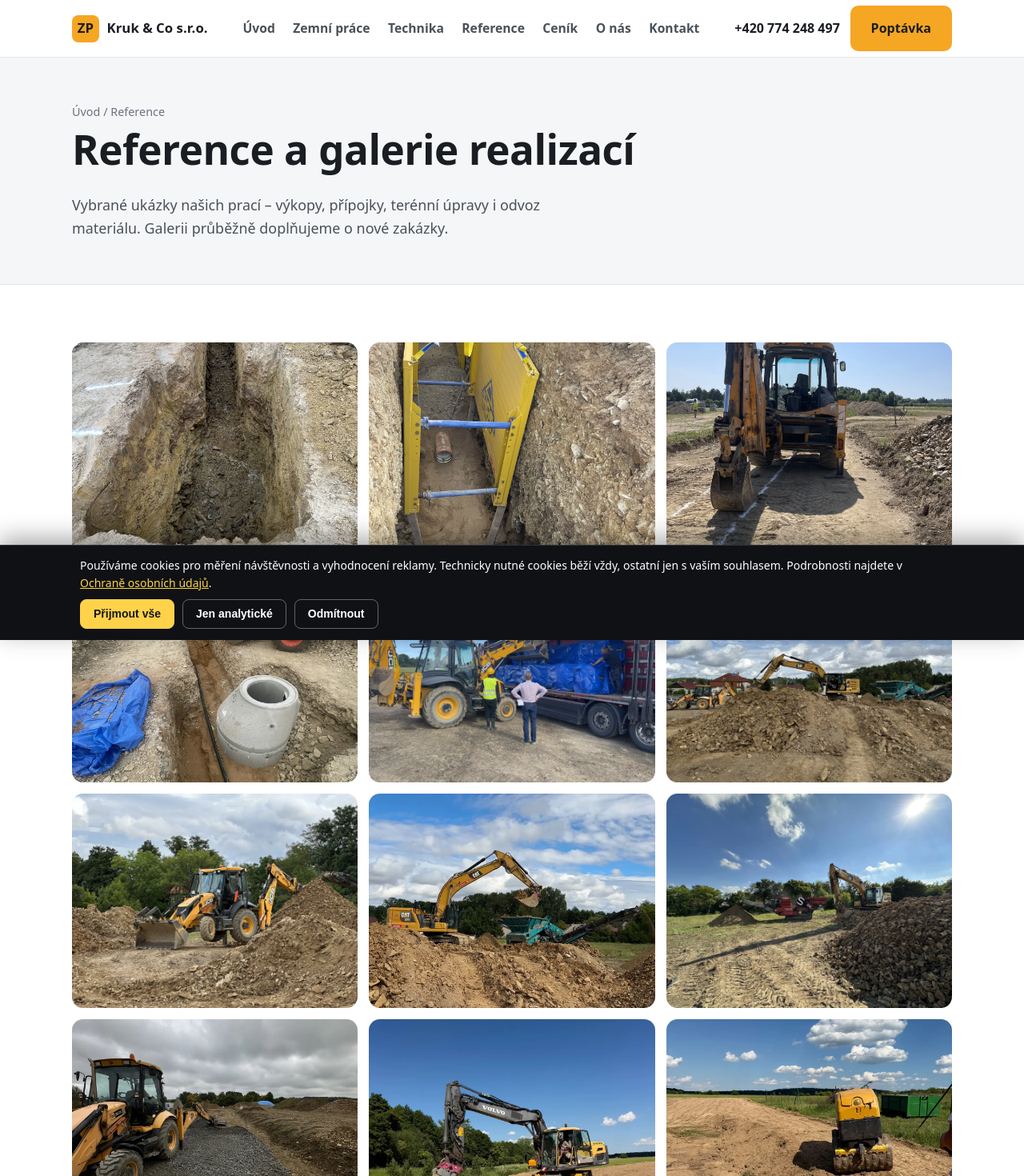
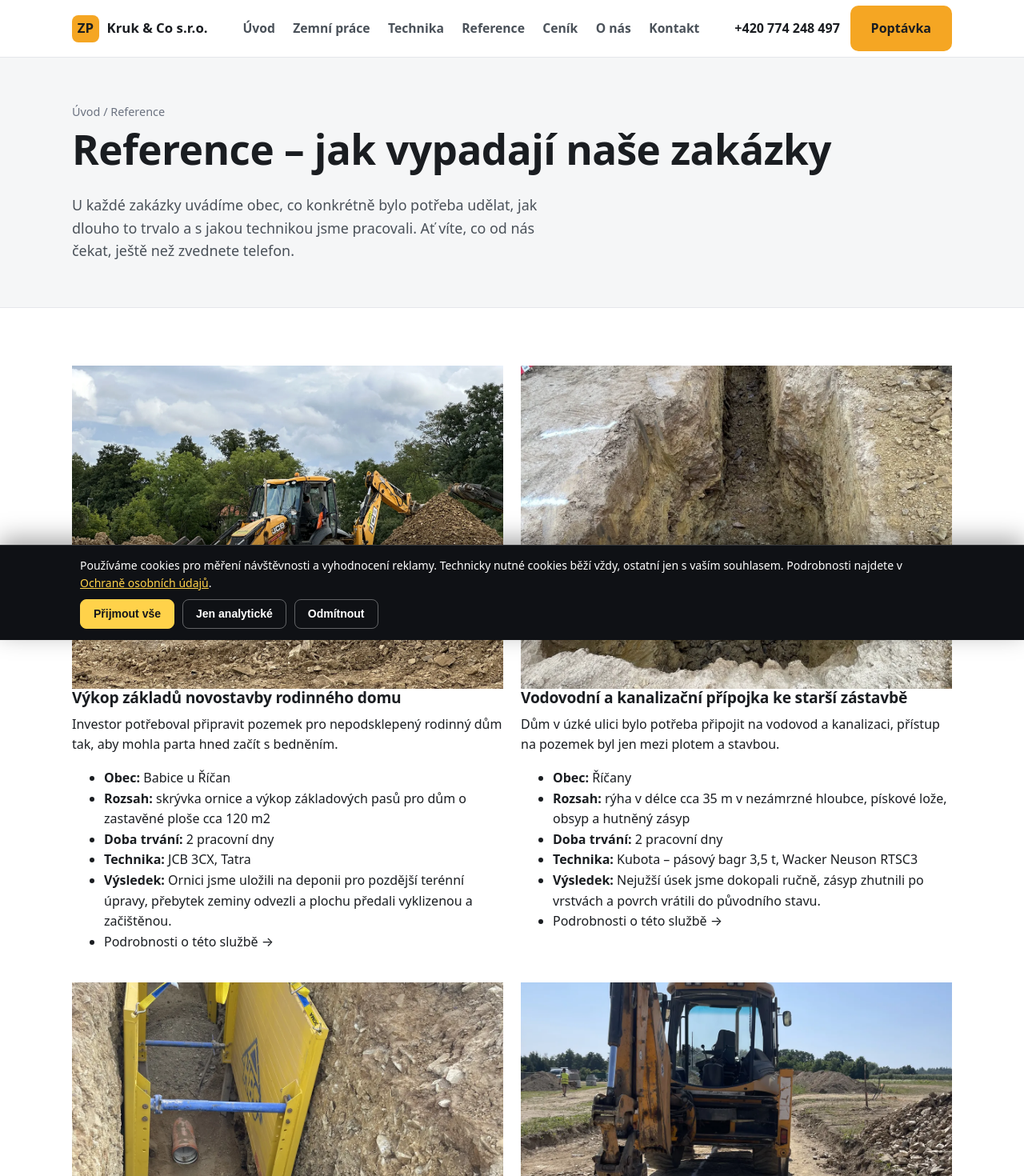
Before and after one commit to Foxxikk/zemni-prace-web, a Next.js app: page /reference in a window 1280 px wide. Shown: the top 1470 px of the page at 80% size. Built offline with nearby package versions, Linux system fonts and the light colour scheme; no server answers.

Commit message:
feat(seo): Reference jako pripadove studie (obec, rozsah, doba, technika)

```diff
--- a/app/reference/page.jsx
+++ b/app/reference/page.jsx
@@ -1,11 +1,14 @@
 import Image from "next/image";
+import Link from "next/link";
+import Breadcrumbs from "@/components/Breadcrumbs";
 import CtaBand from "@/components/CtaBand";
 import { reference } from "@/lib/site";
+import { pripadoveStudie } from "@/lib/pripadoveStudie";
 
 export const metadata = {
-  title: "Reference a galerie",
+  title: "Reference – případové studie zakázek",
   description:
-    "Ukázky našich realizací – výkopy základů, přípojky inženýrských sítí, terénní úpravy a další zemní práce v okrese Praha-východ.",
+    "Konkrétní zakázky z Praha-východ: obec, rozsah práce, doba trvání a použitá technika. Výkopy základů, přípojky, terénní úpravy i odvoz zeminy.",
   alternates: { canonical: "/reference" },
 };
 
@@ -14,21 +17,86 @@ export default function Reference() {
     <>
       <div className="page-head">
         <div className="container">
-          <p className="breadcrumb">Úvod / Reference</p>
-          <h1>Reference a galerie realizací</h1>
+          <Breadcrumbs items={[{ name: "Reference" }]} />
+          <h1>Reference – jak vypadají naše zakázky</h1>
           <p className="lead">
-            Vybrané ukázky našich prací – výkopy, přípojky, terénní úpravy i odvoz materiálu.
-            Galerii průběžně doplňujeme o nové zakázky.
+            U každé zakázky uvádíme obec, co konkrétně bylo potřeba udělat, jak dlouho to
+            trvalo a s jakou technikou jsme pracovali. Ať víte, co od nás čekat, ještě než
+            zvednete telefon.
           </p>
         </div>
       </div>
 
       <section className="section">
         <div className="container">
-          <div className="gallery">
+          <div className="grid grid-2">
+            {pripadoveStudie.map((p) => (
+              <article key={p.slug} className="case-card">
+                <div style={{ position: "relative", aspectRatio: "4 / 3" }}>
+                  <Image
+                    src={p.img}
+                    alt={p.alt}
+                    fill
+                    sizes="(max-width: 900px) 100vw, 540px"
+                    style={{ objectFit: "cover" }}
+                  />
+                </div>
+                <div className="case-body">
+                  <h3>{p.title}</h3>
+                  <p>{p.zadani}</p>
+                  <ul className="case-meta">
+                    <li>
+                      <b>Obec:</b>{" "}
+                      <Link href={"/zemni-prace/" + p.obecSlug}>{p.obec}</Link>
+                    </li>
+                    <li>
+                      <b>Rozsah:</b> {p.rozsah}
+                    </li>
+                    <li>
+                      <b>Doba trvání:</b> {p.doba}
+                    </li>
+                    <li>
+                      <b>Technika:</b> {p.stroje.join(", ")}
+                    </li>
+                    <li>
+                      <b>Výsledek:</b> {p.vysledek}
+                    </li>
+                    <li>
+                      <Link href={"/sluzby/" + p.sluzbaSlug}>
+                        Podrobnosti o této službě →
+                      </Link>
+                    </li>
+                  </ul>
+                </div>
+              </article>
+            ))}
+          </div>
+        </div>
+      </section>
+
+      <section className="section section-alt">
+        <div className="container">
+          <h2>Galerie z realizací</h2>
+          <p className="lead">
+            Fotky ze staveb v okolí Babic u Říčan. Galerii průběžně doplňujeme.
+          </p>
+          <div className="gallery" style={{ marginTop: 24 }}>
             {reference.map((r) => (
-              <a key={r.src} className="tile" href={r.src} target="_blank" rel="noopener noreferrer" title={r.alt}>
-                <Image src={r.src} alt={r.alt} fill sizes="(max-width: 900px) 50vw, 360px" style={{ objectFit: "cover" }} />
+              <a
+                key={r.src}
+                className="tile"
+                href={r.src}
+                target="_blank"
+                rel="noopener noreferrer"
+                title={r.alt}
+              >
+                <Image
+                  src={r.src}
+                  alt={r.alt}
+                  fill
+                  sizes="(max-width: 900px) 50vw, 360px"
+                  style={{ objectFit: "cover" }}
+                />
               </a>
             ))}
           </div>
```
